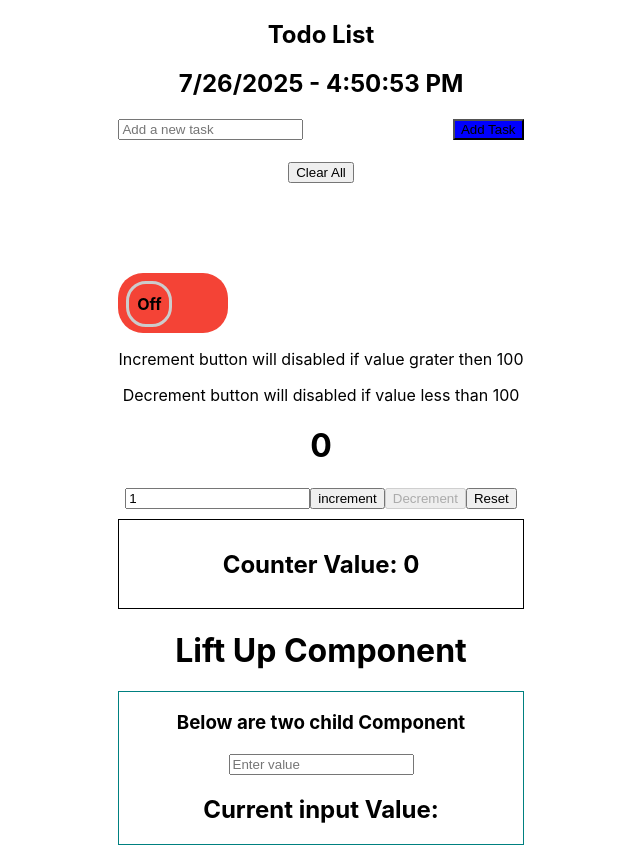
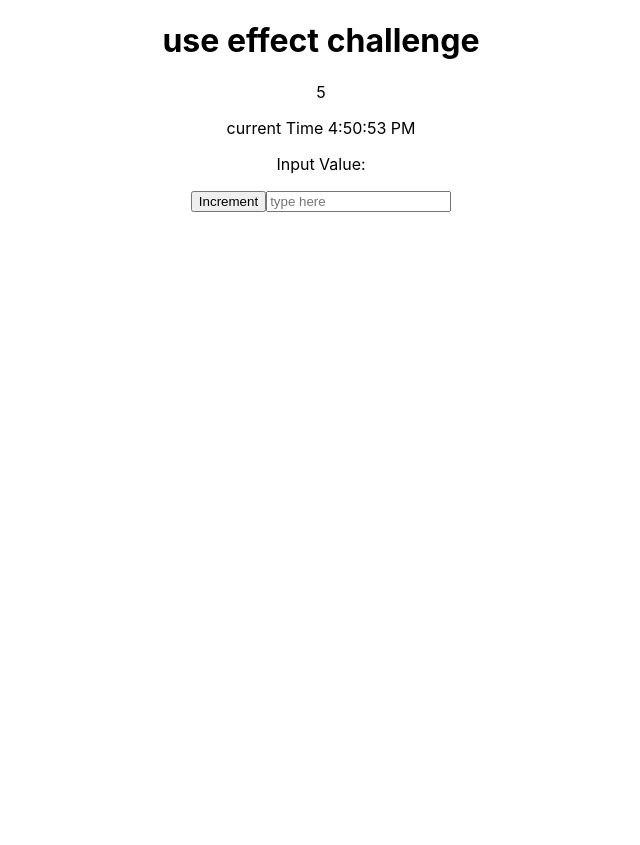
Before and after one commit to jayeshIT/reactdemo, a React (Create React App) app: page / in a window 1280 px wide. Shown: the whole page, without its empty margins (319-959 px from the left). After the commit the page ends 800 px from the top, so only its background shows below. Built offline with nearby package versions, Linux system fonts and the light colour scheme.

Commit message:
Hold counter while text enter

```diff
--- a/src/App.js
+++ b/src/App.js
@@ -4,6 +4,8 @@ import { Counterchild } from './component/counterchild';
 import { Liftupcomponent } from './component/Liftupcomponent';
 import Toggleswitch from './projects/ToggleSwitch/ToggleSwitch';
 import { Todo } from './projects/Todo/Todo';
+import Holdcounter from './projects/HoldCounter/Holdcounter';
+
 function App() {
   console.log("App Rendered");
   var [count, setCount] = React.useState(0);
@@ -11,34 +13,35 @@ function App() {
   let handleButtonclick = () => {
     setCount(count + counter);
   };
-  let handleButtonclickDec =() =>{
-    if(count >0){
+  let handleButtonclickDec = () => {
+    if (count > 0) {
       setCount(count - counter);
     }
   }
-  let handleButtonReset =() =>{
+  let handleButtonReset = () => {
     setCount(0)
     setCounter(1);
   }
 
-  let handleChangeCounter = (event) =>{
+  let handleChangeCounter = (event) => {
     setCounter(Number(event.target.value));
     setCount(0)
   }
 
   return (
     <div className="App">
-      <Todo></Todo>
+      {/* <Todo></Todo>
       <Toggleswitch />
       <p>Increment button will disabled if value grater then 100 </p>
       <p>Decrement button will disabled if value less than 100 </p>
       <h1>{count}</h1>
-       <input type='text' placeholder='enter couonter' onChange={handleChangeCounter} value={counter}/>
+      <input type='text' placeholder='enter couonter' onChange={handleChangeCounter} value={counter} />
       <button onClick={handleButtonclick} disabled={count >= 100}> increment</button>
-       <button onClick={handleButtonclickDec} disabled={count <=0} >Decrement</button>
+      <button onClick={handleButtonclickDec} disabled={count <= 0} >Decrement</button>
       <button onClick={handleButtonReset}>Reset</button>
       <Counterchild count={count} />
-      <Liftupcomponent></Liftupcomponent>
+      <Liftupcomponent></Liftupcomponent> */}
+      <Holdcounter />
     </div>
   );
 }
--- /dev/null
+++ b/src/projects/HoldCounter/Holdcounter.jsx
@@ -0,0 +1,40 @@
+import { useEffect, useState } from "react";
+function Holdcounter() {
+    const [count, setCount] = useState(0);
+    const [updatedate, setUpdateddate] = useState();
+    const [inputvalue, setInputvalue] = useState();
+    const handleChange = (e) => {
+        setInputvalue(e.target.value);
+    };
+
+    useEffect(() => {
+        document.title = `Count: ${count}`;
+        var datetimer = setInterval(() => {
+            setUpdateddate(new Date().toLocaleTimeString());
+        }, 1000);
+        var ct = setInterval(() => {
+            setCount((prev) => prev + 1);
+        }, 1000);
+        return () => {
+            clearInterval(ct);
+            clearInterval(datetimer);
+        };
+    }, [inputvalue, count]);
+    return (
+        <div className="App">
+            <h1>use effect challenge</h1>
+            <p>{count}</p>
+            current Time {updatedate}
+            <p>Input Value: {inputvalue}</p>
+            <button onClick={() => setCount(count + 1)}>Increment</button>
+            <input
+                type="text"
+                placeholder="type here"
+                value={inputvalue}
+                onChange={handleChange}
+            />
+        </div>
+    );
+}
+
+export default Holdcounter;
```
Lines whose indentation alone changed are shown as unchanged.
